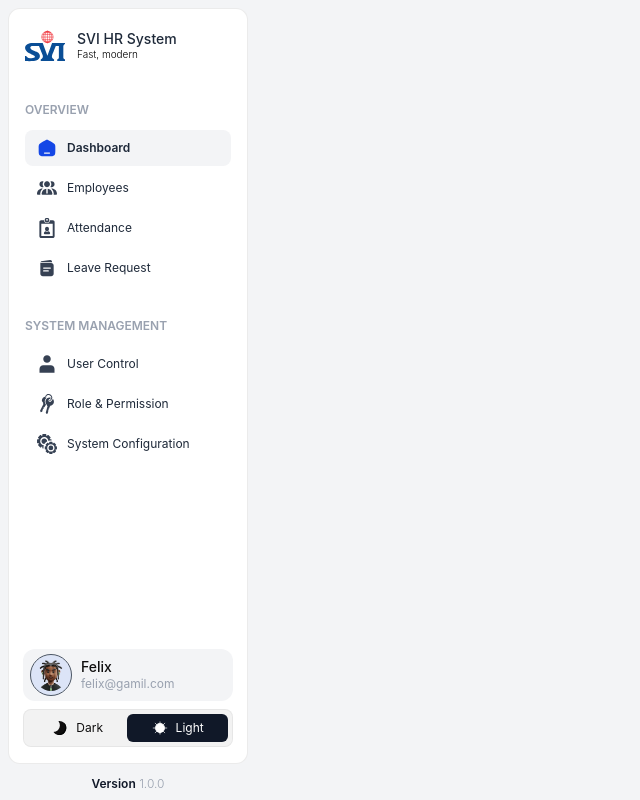
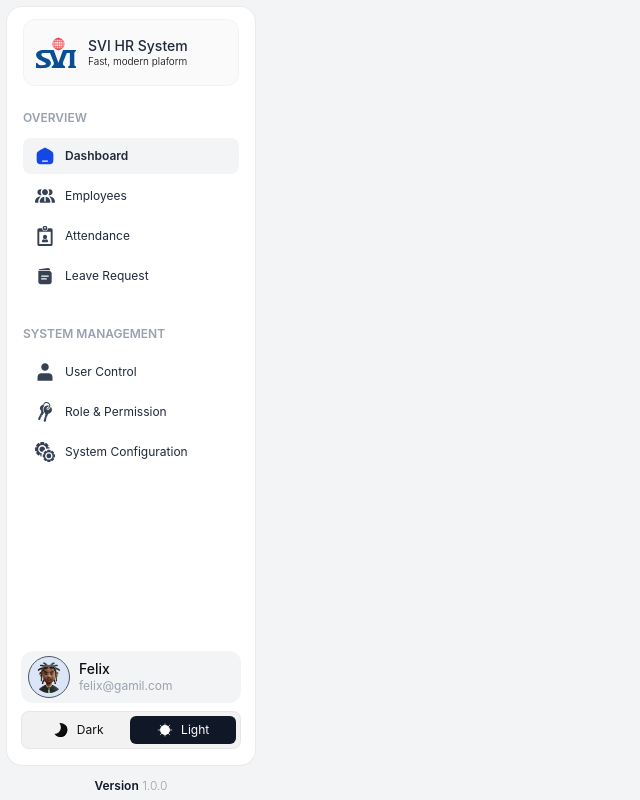
Before and after one commit to Lyheangdev/admin-ui-ecommerce, a Nuxt app: page / in a window 1280 px wide. Shown: the whole page, without its empty margins (0-640 px from the left). Built offline with nearby package versions, Linux system fonts and the light colour scheme.

Commit message:
update style

```diff
--- a/app/app.vue
+++ b/app/app.vue
@@ -1,21 +1,21 @@
 <template>
   <main data-theme="light"
-    class="flex w-screen h-screen bg-gray-100 dark:bg-black/90 py-2 px-2 transition-colors duration-300 ease-out m-0!">
-    <div class="flex flex-col gap-3 w-[240px] max-w-[240px]">
-      <nav class="relative grow flex flex-col pt-5 px-4 bg-white dark:bg-bg-secondary border border-black/8 dark:border-white/8 rounded-xl">
+    class="flex w-screen h-screen bg-gray-100 dark:bg-black/90 p-1.5 transition-colors duration-300 ease-out m-0!">
+    <div class="flex flex-col gap-3 w-[250px] max-w-[250px]">
+      <nav class="relative grow flex flex-col pt-3 px-4 bg-white dark:bg-bg-secondary border border-black/8 dark:border-white/8 rounded-2xl">
         <!-- Brand Logo -->
-        <section>
-          <div class="flex items-center gap-3 pb-5">
+        <section class="bg-black/2 border border-black/3 dark:border-white/3 dark:bg-white/2 rounded-xl">
+          <div class="flex items-center gap-3 px-3 py-4">
             <IconSVI class="text-blue-900 h-8! w-10!" />
             <div>
               <h5 class="text-gray-800 text-sm font-medium dark:text-white leading-snug">SVI HR System</h5>
-              <p class="text-[10px] dark:text-gray-300 font-light leading-snug">Fast, modern</p>
+              <p class="text-[10px] dark:text-gray-300 font-light leading-snug">Fast, modern plaform</p>
             </div>
           </div>
         </section>
 
         <!-- Feature Section -->
-        <section class="pt-5">
+        <section class="pt-6">
           <h5 class="text-gray-400 uppercase text-xs font-semibold">Overview</h5>
           <ul class="py-3 flex flex-col gap-1">
             <NuxtLink v-for="m in featureMenu" :key="m.name" :href="m.route">
```
